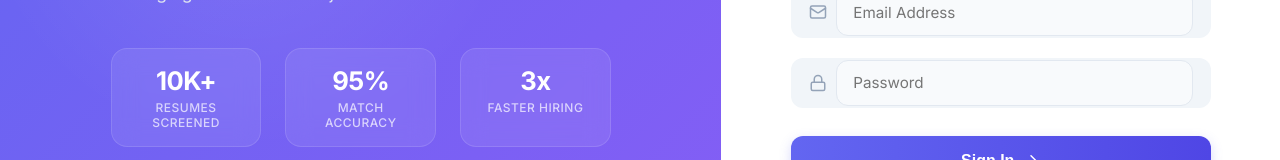
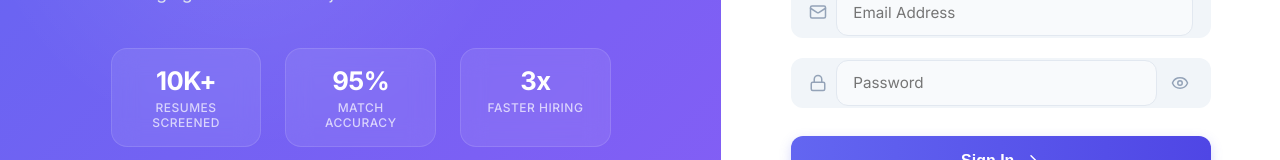
Before and after one commit to subhashini-220469/wt_project, a React (Vite) app in the folder frontend-react/: page /auth in a window 1280 px wide. Shown: the part 282-442 px from the top of the page. Built offline with nearby package versions, Linux system fonts and the light colour scheme; no server answers.

Commit message:
password toggle button created

```diff
--- a/frontend-react/src/App.jsx
+++ b/frontend-react/src/App.jsx
@@ -21,6 +21,7 @@ import ProfilePage from './pages/ProfilePage';
 // Services
 import { apiService } from './services/api';
 import authClient from './services/authClient';
+import { clearResumeData } from './utils/resumeStorage';
 
 function App() {
     const [userRole, setUserRole] = useState(null); // 'employer' or 'employee'
@@ -202,6 +203,7 @@ function App() {
         } catch {
             // ignore — still clear local state
         }
+        clearResumeData();
         localStorage.removeItem('accessToken');
         setUserRole(null);
     };
--- a/frontend-react/src/pages/AuthPage.jsx
+++ b/frontend-react/src/pages/AuthPage.jsx
@@ -1,6 +1,6 @@
 import React, { useState } from 'react';
 import { motion, AnimatePresence } from 'framer-motion';
-import { Mail, Lock, User, Building, ArrowRight, Briefcase, UserCheck, CheckCircle, Shield, Zap, Users, BarChart3, Star } from 'lucide-react';
+import { Mail, Lock, User, Building, ArrowRight, Briefcase, UserCheck, CheckCircle, Shield, Zap, Users, BarChart3, Star, Eye, EyeOff } from 'lucide-react';
 import { useNavigate } from 'react-router-dom';
 import { GoogleLogin } from "@react-oauth/google";
 import axios from "axios";
@@ -22,6 +22,7 @@ const AuthPage = ({ onLoginSuccess }) => {
   const [error, setError] = useState(null);
   const [successMessage, setSuccessMessage] = useState(null);
   const [googleLoading, setGoogleLoading] = useState(false);
+  const [showPassword, setShowPassword] = useState(false);
 
   // State for first-time Google users who need to pick a role
   const [pendingGoogleUser, setPendingGoogleUser] = useState(null); // { accessToken }
@@ -440,13 +441,22 @@ const AuthPage = ({ onLoginSuccess }) => {
               <div className="input-group">
                 <Lock className="input-icon" size={18} />
                 <input
-                  type="password"
+                  type={showPassword ? 'text' : 'password'}
                   name="password"
                   placeholder="Password"
                   required
                   value={formData.password}
                   onChange={handleInputChange}
                 />
+                <button
+                  type="button"
+                  className="password-toggle-btn"
+                  onClick={() => setShowPassword(!showPassword)}
+                  tabIndex={-1}
+                  aria-label={showPassword ? 'Hide password' : 'Show password'}
+                >
+                  {showPassword ? <EyeOff size={18} /> : <Eye size={18} />}
+                </button>
               </div>
 
 
--- a/frontend-react/src/pages/CandidateApplyPage.jsx
+++ b/frontend-react/src/pages/CandidateApplyPage.jsx
@@ -17,6 +17,7 @@ import {
     FileCheck
 } from 'lucide-react';
 import { apiService } from '../services/api';
+import { getResumeData } from '../utils/resumeStorage';
 
 const CandidateApplyPage = ({ job, onBack }) => {
     const [step, setStep] = useState(1); // 1: Questions, 2: Upload, 3: Result
@@ -31,9 +32,8 @@ const CandidateApplyPage = ({ job, onBack }) => {
     const [useMaster, setUseMaster] = useState(false);
 
     useEffect(() => {
-        const saved = localStorage.getItem('candidate_resume_data');
-        if (saved) {
-            const data = JSON.parse(saved);
+        const data = getResumeData();
+        if (data) {
             setFormData(prev => ({
                 ...prev,
                 name: prev.name || data.name || '',
@@ -65,8 +65,8 @@ const CandidateApplyPage = ({ job, onBack }) => {
         try {
             let resumeDataOverride = null;
             if (useMaster) {
-                const saved = JSON.parse(localStorage.getItem('candidate_resume_data'));
-                resumeDataOverride = saved.resume_data;
+                const saved = getResumeData();
+                resumeDataOverride = saved?.resume_data;
             }
 
             const res = await apiService.applyToJob(
--- a/frontend-react/src/pages/JobDiscoveryPage.jsx
+++ b/frontend-react/src/pages/JobDiscoveryPage.jsx
@@ -2,6 +2,7 @@ import React, { useState, useEffect } from 'react';
 import { motion } from 'framer-motion';
 import { Search, MapPin, Clock, DollarSign, Briefcase, ChevronRight, Filter, BrainCircuit } from 'lucide-react';
 import { apiService } from '../services/api';
+import { getResumeData } from '../utils/resumeStorage';
 
 const JobDiscoveryPage = ({ onApply }) => {
     const [jobs, setJobs] = useState([]);
@@ -25,13 +26,12 @@ const JobDiscoveryPage = ({ onApply }) => {
     }, []);
 
     const handleQuickScore = async (jobId) => {
-        const saved = localStorage.getItem('candidate_resume_data');
-        if (!saved) {
+        const candidateInfo = getResumeData();
+        if (!candidateInfo) {
             alert("Please upload your Master Resume first in the 'My Resume' tab to use this feature.");
             return;
         }
 
-        const candidateInfo = JSON.parse(saved);
         setScoringFor(jobId);
 
         try {
--- a/frontend-react/src/pages/ResumeUploadPage.jsx
+++ b/frontend-react/src/pages/ResumeUploadPage.jsx
@@ -2,6 +2,7 @@ import React, { useState, useEffect } from 'react';
 import { motion } from 'framer-motion';
 import { Upload, FileText, CheckCircle2, BrainCircuit, Trash2, AlertCircle } from 'lucide-react';
 import { apiService } from '../services/api';
+import { getResumeData, saveResumeData, clearResumeData } from '../utils/resumeStorage';
 
 const ResumeUploadPage = () => {
     const [resumeData, setResumeData] = useState(null);
@@ -9,9 +10,9 @@ const ResumeUploadPage = () => {
     const [status, setStatus] = useState('idle'); // idle, uploading, success, error
 
     useEffect(() => {
-        const saved = localStorage.getItem('candidate_resume_data');
+        const saved = getResumeData();
         if (saved) {
-            setResumeData(JSON.parse(saved));
+            setResumeData(saved);
         }
     }, []);
 
@@ -26,7 +27,7 @@ const ResumeUploadPage = () => {
             const res = await apiService.parseResume(file);
             // res format: { name: "...", resume_data: {...} }
             if (res.resume_data) {
-                localStorage.setItem('candidate_resume_data', JSON.stringify(res));
+                saveResumeData(res);
                 setResumeData(res);
                 setStatus('success');
             }
@@ -39,7 +40,7 @@ const ResumeUploadPage = () => {
     };
 
     const clearResume = () => {
-        localStorage.removeItem('candidate_resume_data');
+        clearResumeData();
         setResumeData(null);
         setStatus('idle');
     };
--- a/frontend-react/src/styles/AuthPage.css
+++ b/frontend-react/src/styles/AuthPage.css
@@ -300,6 +300,30 @@
   box-sizing: border-box;
 }
 
+/* Password Toggle Button */
+.password-toggle-btn {
+  display: flex;
+  align-items: center;
+  justify-content: center;
+  background: transparent;
+  border: none;
+  cursor: pointer;
+  padding: 4px;
+  border-radius: 8px;
+  color: #94a3b8;
+  transition: color 0.2s ease, background 0.2s ease;
+  flex-shrink: 0;
+}
+
+.password-toggle-btn:hover {
+  color: var(--primary);
+  background: rgba(99, 102, 241, 0.08);
+}
+
+.password-toggle-btn:focus {
+  outline: none;
+}
+
 /* Suppress Chrome/Edge native credential & reveal icons */
 .input-group input::-webkit-credentials-auto-fill-button,
 .input-group input::-webkit-contacts-auto-fill-button,
--- /dev/null
+++ b/frontend-react/src/utils/resumeStorage.js
@@ -0,0 +1,63 @@
+/**
+ * resumeStorage.js
+ *
+ * Handles user-scoped resume data in localStorage.
+ * Each user gets their own key: `candidate_resume_data_<userId>`
+ * This prevents resume data from leaking between user accounts.
+ */
+
+/**
+ * Decode the userId from the JWT access token stored in localStorage.
+ * Returns null if no token or token is malformed.
+ */
+function getCurrentUserId() {
+    const token = localStorage.getItem('accessToken');
+    if (!token) return null;
+
+    try {
+        // JWT structure: header.payload.signature
+        const payload = JSON.parse(atob(token.split('.')[1]));
+        return payload.userId || null;
+    } catch {
+        return null;
+    }
+}
+
+/**
+ * Build the user-scoped localStorage key for resume data.
+ */
+function getResumeKey() {
+    const userId = getCurrentUserId();
+    if (!userId) return null;
+    return `candidate_resume_data_${userId}`;
+}
+
+/**
+ * Get the saved resume data for the currently logged-in user.
+ * Returns parsed object or null.
+ */
+export function getResumeData() {
+    const key = getResumeKey();
+    if (!key) return null;
+
+    const saved = localStorage.getItem(key);
+    return saved ? JSON.parse(saved) : null;
+}
+
+/**
+ * Save resume data for the currently logged-in user.
+ */
+export function saveResumeData(data) {
+    const key = getResumeKey();
+    if (!key) return;
+    localStorage.setItem(key, JSON.stringify(data));
+}
+
+/**
+ * Clear resume data for the currently logged-in user.
+ */
+export function clearResumeData() {
+    const key = getResumeKey();
+    if (!key) return;
+    localStorage.removeItem(key);
+}
```
Also changed, not shown: frontend-react/index.html (line endings or trailing spaces), 1 other file (tests, documents, lock files or other folders).
